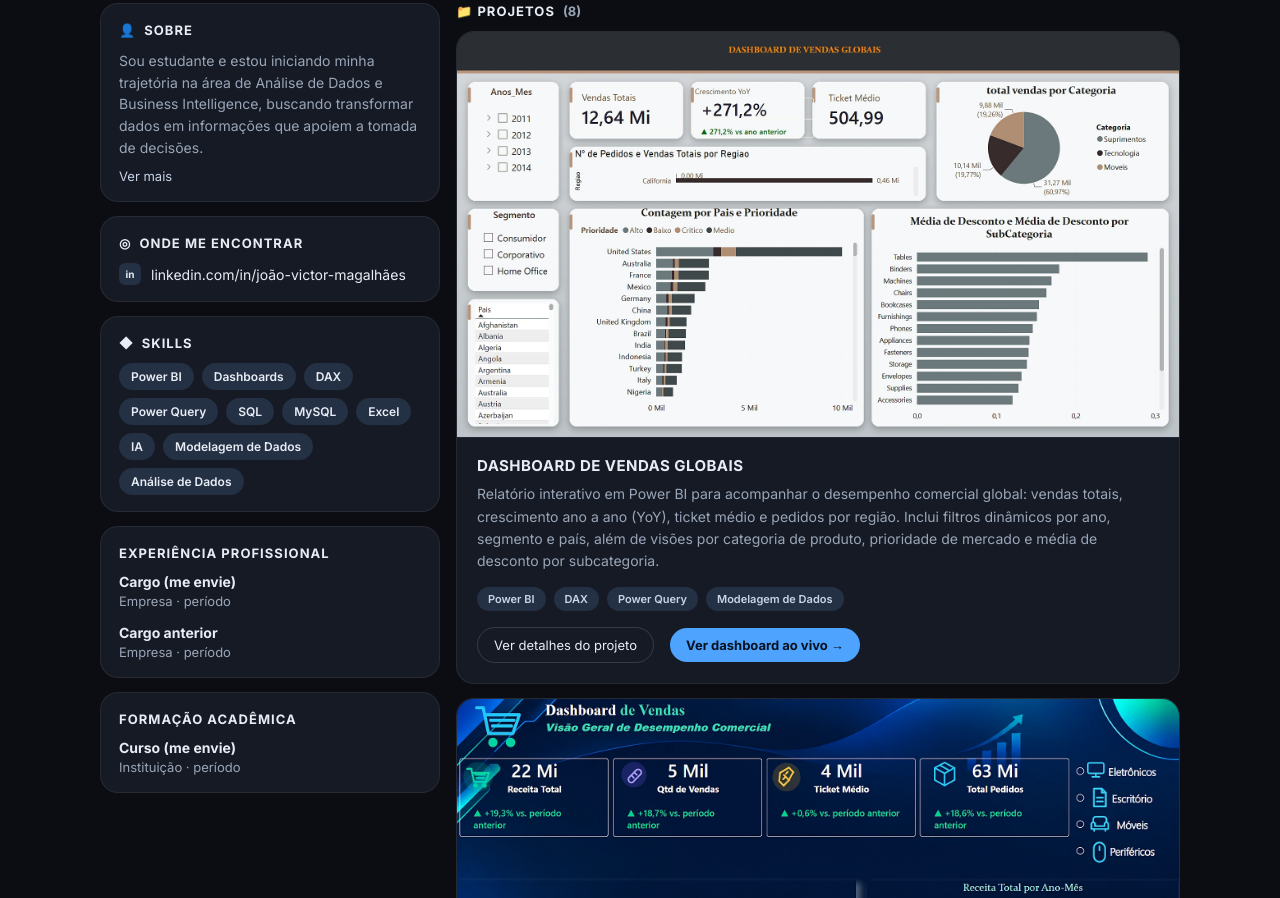
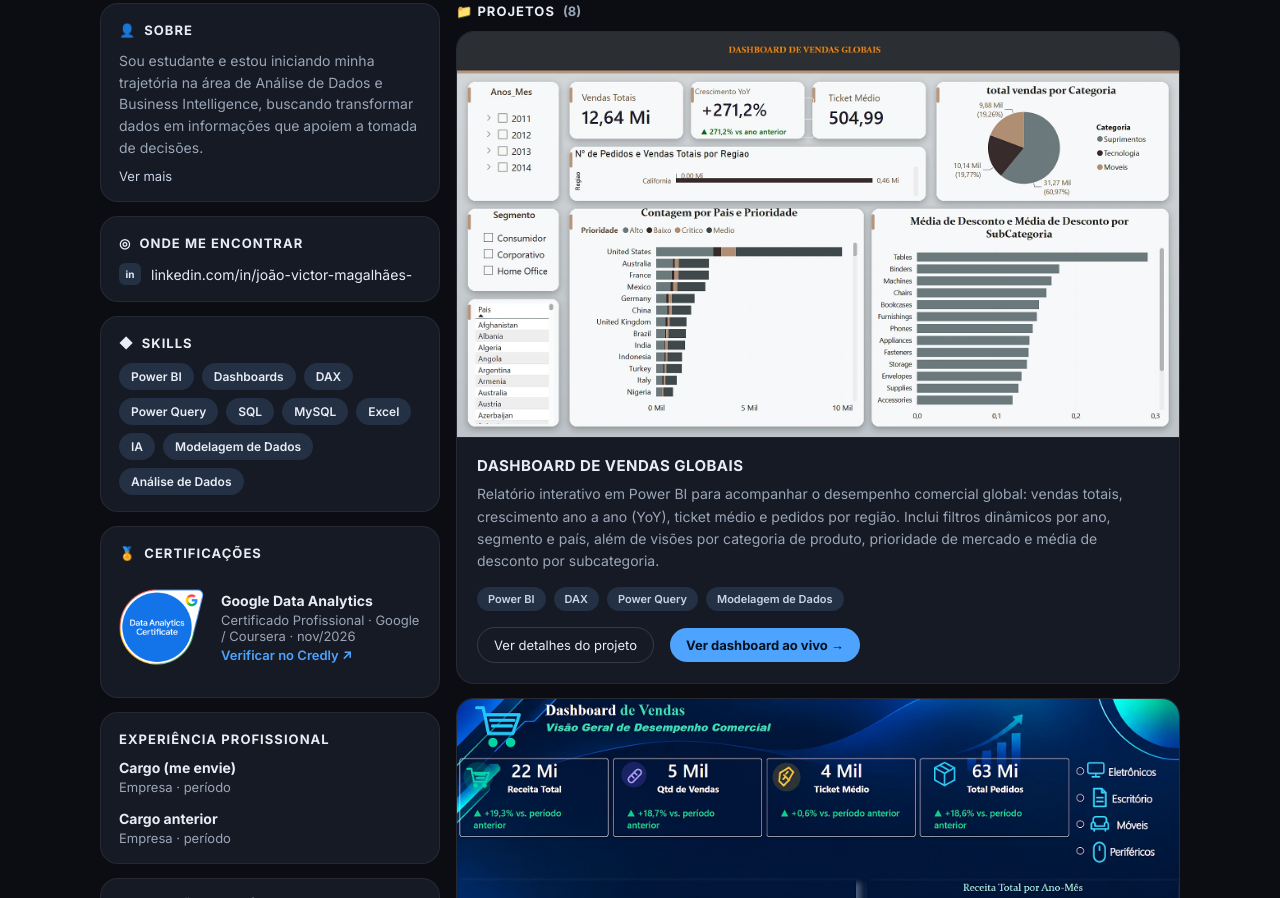
Before and after one commit to jvicttor-dev/Portfolio-, a plain HTML site: page index.html in a window 1280 px wide. Shown: the part 365-1263 px from the top of the page. Drawn offline with Linux system fonts and the light colour scheme.

Commit message:
Adiciona emblema Google Data Analytics e corrige link do LinkedIn
Co-Authored-By: Claude Opus 5.5 <noreply@anthropic.com>

```diff
--- a/index.html
+++ b/index.html
@@ -7,7 +7,7 @@
   <link rel="preconnect" href="https://fonts.googleapis.com" />
   <link rel="preconnect" href="https://fonts.gstatic.com" crossorigin />
   <link href="https://fonts.googleapis.com/css2?family=Inter:wght@400;500;600;700;800&family=JetBrains+Mono:wght@400;600&display=swap" rel="stylesheet" />
-  <link rel="stylesheet" href="styles.css?v=2" />
+  <link rel="stylesheet" href="styles.css?v=3" />
 </head>
 <body>
   <main class="page">
@@ -82,7 +82,7 @@
           <ul class="links">
             <li>
               <span class="link-ico">in</span>
-              <a href="https://www.linkedin.com/in/jo%C3%A3o-victor-magalh%C3%A3es/" target="_blank" rel="noopener noreferrer">linkedin.com/in/joão-victor-magalhães</a>
+              <a href="https://www.linkedin.com/in/jo%C3%A3o-victor-magalh%C3%A3es-/" target="_blank" rel="noopener noreferrer">linkedin.com/in/joão-victor-magalhães-</a>
             </li>
           </ul>
         </article>
@@ -101,6 +101,18 @@
             <span>Modelagem de Dados</span>
             <span>Análise de Dados</span>
           </div>
+        </article>
+
+        <article class="card">
+          <h2><span class="ico">🏅</span> Certificações</h2>
+          <a class="badge-cert" href="https://www.credly.com/badges/39f3ad80-0b16-4cac-bd2b-c552d4198f78/public_url" target="_blank" rel="noopener noreferrer">
+            <img src="assets/badge-google-data-analytics.png" width="88" height="88" loading="lazy" alt="Emblema Google Data Analytics Professional Certificate" />
+            <span class="badge-copy">
+              <strong>Google Data Analytics</strong>
+              <span class="muted">Certificado Profissional · Google / Coursera · nov/2026</span>
+              <span class="badge-link">Verificar no Credly ↗</span>
+            </span>
+          </a>
         </article>
 
         <article class="card">
--- a/styles.css
+++ b/styles.css
@@ -218,6 +218,23 @@ html, body {
 .timeline { list-style: none; display: grid; gap: 14px; }
 .timeline strong { display: block; font-size: 14px; }
 .muted { color: var(--muted); font-size: 13px; }
+
+.badge-cert {
+  display: flex;
+  align-items: center;
+  gap: 14px;
+  color: var(--text);
+  text-decoration: none;
+  padding: 10px;
+  margin: 0 -10px;
+  border-radius: 14px;
+  transition: background 0.2s ease;
+}
+.badge-cert:hover { background: #1c2331; }
+.badge-cert img { width: 88px; height: 88px; flex: none; object-fit: contain; }
+.badge-copy { display: grid; gap: 3px; }
+.badge-copy strong { font-size: 14px; }
+.badge-link { color: var(--blue); font-size: 13px; font-weight: 600; }
 
 .creds .cred-grid {
   display: grid;
```
Also changed, not shown: assets/badge-google-data-analytics.png (added).
